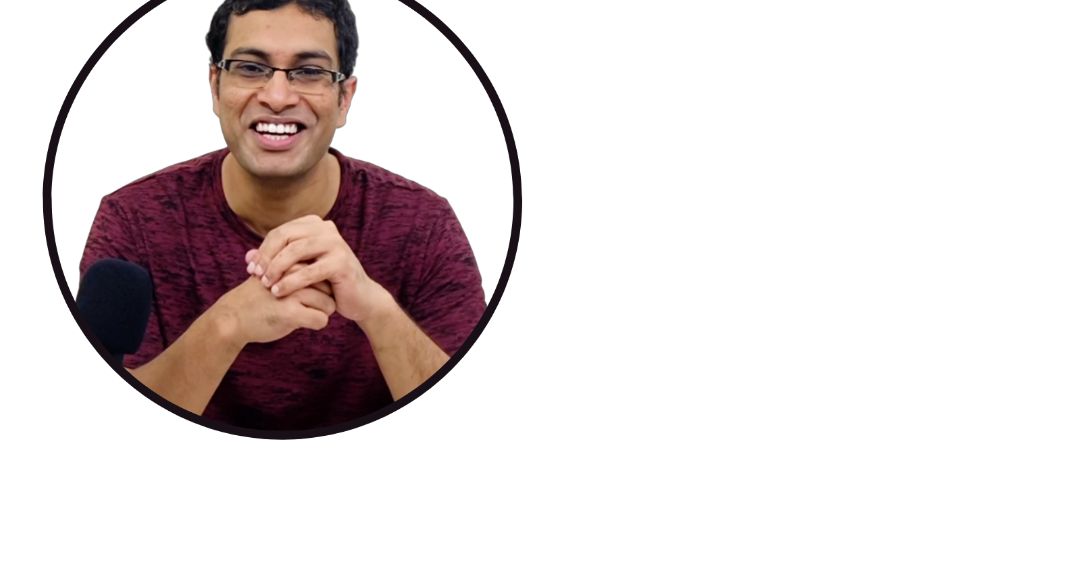
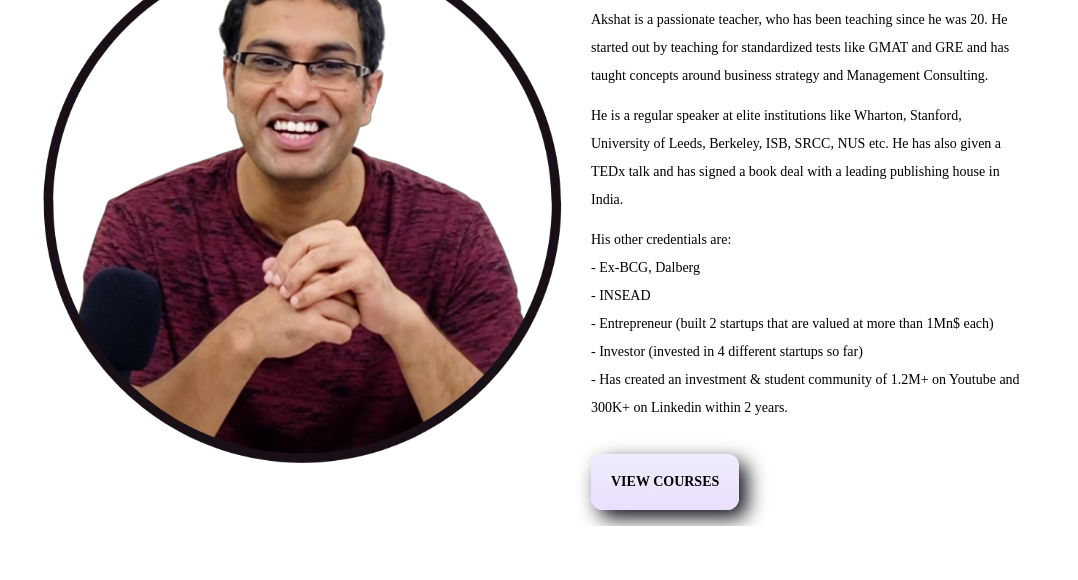
Before and after one commit to Kishan2029/Wisdom-hatch, a Gatsby site: page /about in a window 1280 px wide. Shown: the part 220-800 px from the top of the page, without its empty margins (113-1191 px from the left). Built offline with nearby package versions, Linux system fonts and the light colour scheme; Gatsby itself is replaced by a stand-in of ours.

Commit message:
about page added

```diff
--- a/src/components/Button.js
+++ b/src/components/Button.js
@@ -2,7 +2,7 @@ import React from 'react'
 
 const Button = ({ value }) => {
     return (
-        <button className='button text-sm font-semibold h-14 w-fit px-5 rounded-xl   ' >{value}</button>
+        <button className='button text-sm font-semibold h-14 w-fit px-5 rounded-xl' >{value}</button>
     )
 }
 
--- /dev/null
+++ b/src/content/AboutData.json
@@ -0,0 +1,14 @@
+{
+  "title": "About Data",
+  "contents": {
+    "para1": "Akshat is a passionate teacher, who has been teaching since he was 20. He started out by teaching for standardized tests like GMAT and GRE and has taught concepts around business strategy and Management Consulting.",
+    "para2": "He is a regular speaker at elite institutions like Wharton, Stanford, University of Leeds, Berkeley, ISB, SRCC, NUS etc. He has also given a TEDx talk and has signed a book deal with a leading publishing house in India.",
+    "para3": [
+      "Ex-BCG, Dalberg",
+      "INSEAD",
+      "Entrepreneur (built 2 startups that are valued at more than 1Mn$ each)",
+      "Investor (invested in 4 different startups so far)",
+      "Has created an investment & student community of 1.2M+ on Youtube and 300K+ on Linkedin within 2 years."
+    ]
+  }
+}
--- a/src/pages/about.js
+++ b/src/pages/about.js
@@ -1,13 +1,16 @@
 import React from 'react'
 import Layout from '../components/Layout'
 import { StaticImage } from 'gatsby-plugin-image'
-
+import AboutData from "../content/AboutData.json"
+import Button from '../components/Button'
 
 const about = () => {
+    const data = AboutData.contents
+
     return (
         <Layout>
 
-            <div class="flex mb-4 mt-20">
+            <div class="flex mb-4 mt-16">
                 <div class="w-1/2 ">
                     <StaticImage
                         src="../images/akshat.png"
@@ -15,10 +18,27 @@ const about = () => {
                         placeholder="blurred"
                         layout="fixed"
                         // width={180}
-                        height={500}
+                        height={540}
                     />
                 </div>
-                <div class="w-1/2 "></div>
+                <div class="w-1/2 pl-16">
+                    <div className="text-5xl font-bold">About Akshat</div>
+                    <div className="text-sm mt-6 leading-loose font-light">
+                        <p>{data.para1}</p>
+                        <p className='mt-3'>{data.para2}</p>
+                        <p className='mt-3'>His other credentials are:</p>
+                        {
+                            data.para3.map((item) => {
+                                return (
+                                    <p>- {item}</p>
+                                )
+                            })
+                        }
+                        <div className='mt-8'>
+                            <Button value={"VIEW COURSES"} />
+                        </div>
+                    </div>
+                </div>
             </div>
 
         </Layout>
```
